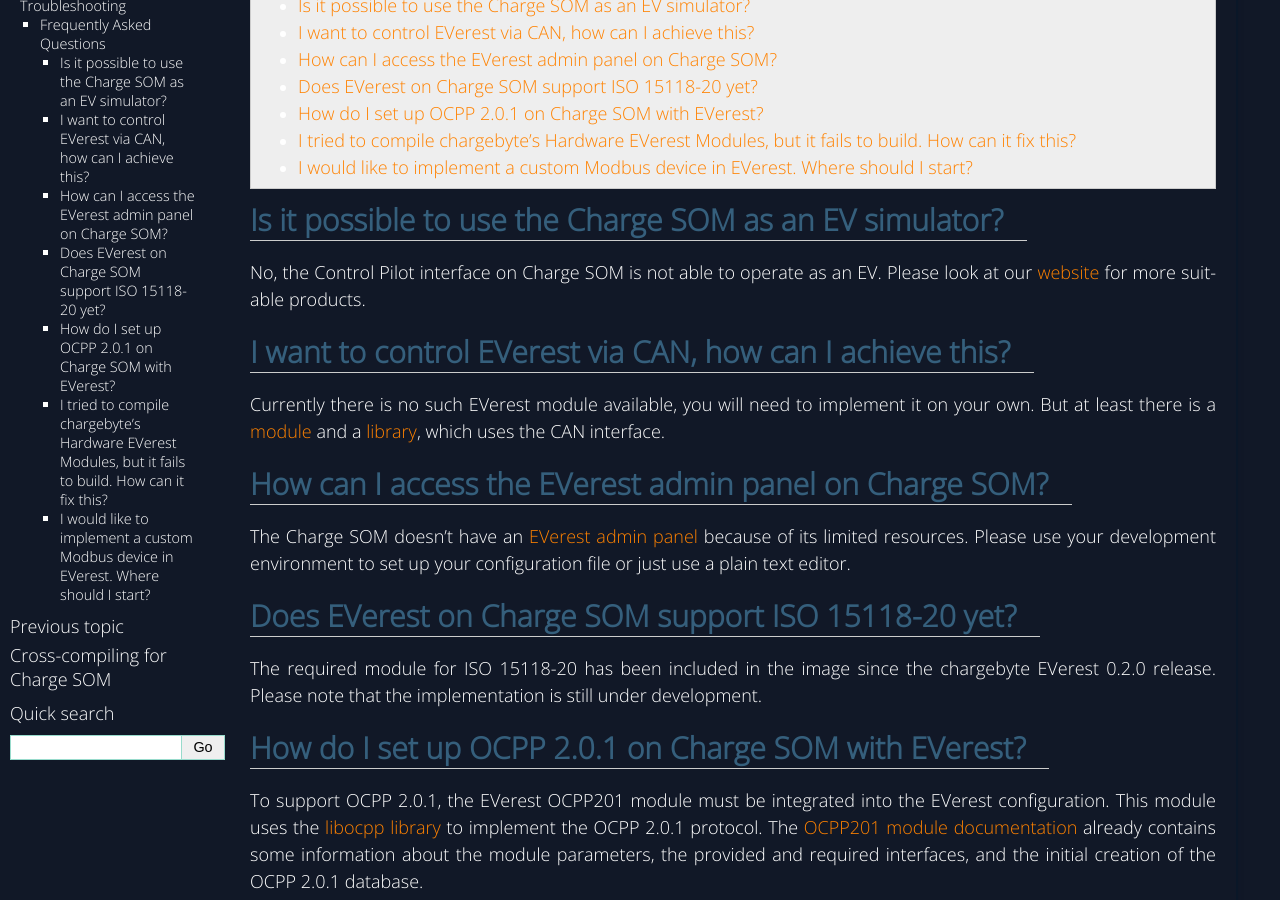
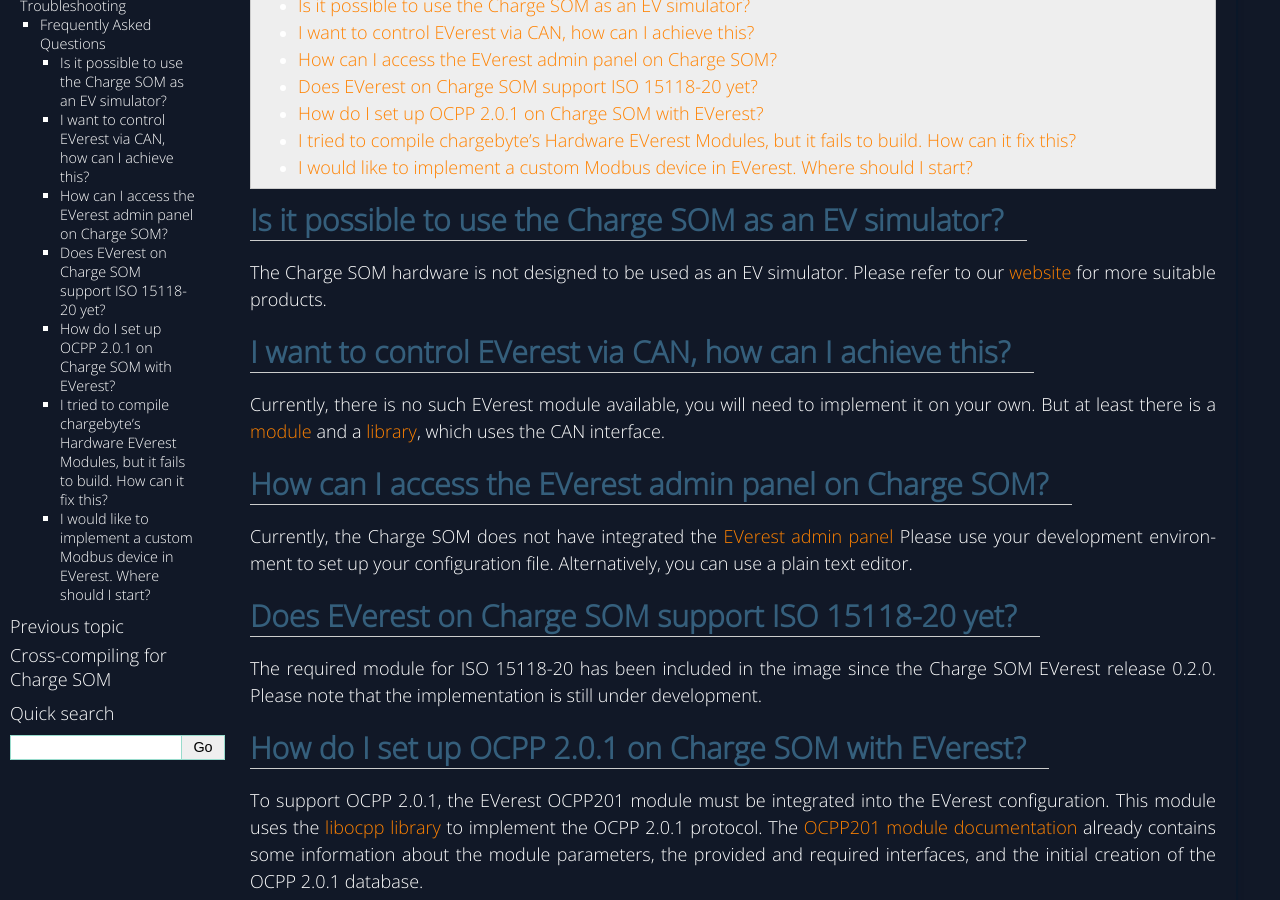
Before and after one commit to chargebyte/chargebyte-docs, a Sphinx documentation site: the page built from docs/source/troubleshooting.rst, in a window 1280 px wide and 900 px high, scrolled down 256 px. Built offline with Sphinx 7.4.7, drawn with Linux system fonts in a browser that asks for light colours.

Commit message:
chargeSOM, troubleshooting: Improve clarity and fix minor grammatical issues
Signed-off-by: Fabian Hartung <fabian.hartung@chargebyte.com>

```diff
--- a/docs/source/troubleshooting.rst
+++ b/docs/source/troubleshooting.rst
@@ -13,14 +13,14 @@
 Is it possible to use the Charge SOM as an EV simulator?
 ^^^^^^^^^^^^^^^^^^^^^^^^^^^^^^^^^^^^^^^^^^^^^^^^^^^^^^^^^^^^^^
 
-No, the Control Pilot interface on Charge SOM is not able to operate as an EV. Please look at
-our `website <https://www.chargebyte.com/>`_ for more suitable products.
+The Charge SOM hardware is not designed to be used as an EV simulator. Please refer to our
+`website <https://www.chargebyte.com/>`_ for more suitable products.
 
 
 I want to control EVerest via CAN, how can I achieve this?
 ^^^^^^^^^^^^^^^^^^^^^^^^^^^^^^^^^^^^^^^^^^^^^^^^^^^^^^^^^^
 
-Currently there is no such EVerest module available, you will need to implement it on your own. But
+Currently, there is no such EVerest module available, you will need to implement it on your own. But
 at least there is a `module <https://github.com/EVerest/everest-core/tree/main/modules/DPM1000>`_
 and a `library <https://github.com/EVerest/everest-core/tree/main/lib/staging/can_dpm1000>`_,
 which uses the CAN interface.
@@ -29,15 +29,15 @@
 How can I access the EVerest admin panel on Charge SOM?
 ^^^^^^^^^^^^^^^^^^^^^^^^^^^^^^^^^^^^^^^^^^^^^^^^^^^^^^^^^^^^^
 
-The Charge SOM doesn't have an `EVerest admin panel <https://github.com/EVerest/everest-admin-panel>`_
-because of its limited resources. Please use your development environment to set up your configuration
-file or just use a plain text editor.
+Currently, the Charge SOM does not have integrated the `EVerest admin panel <https://github.com/EVerest/everest-admin-panel>`_
+Please use your development environment to set up your configuration file. Alternatively, you can use a plain text
+editor.
 
 
 Does EVerest on Charge SOM support ISO 15118-20 yet?
 ^^^^^^^^^^^^^^^^^^^^^^^^^^^^^^^^^^^^^^^^^^^^^^^^^^^^^^^^^^
 
-The required module for ISO 15118-20 has been included in the image since the chargebyte EVerest 0.2.0 release.
+The required module for ISO 15118-20 has been included in the image since the Charge SOM EVerest release 0.2.0.
 Please note that the implementation is still under development.
 
 
```
